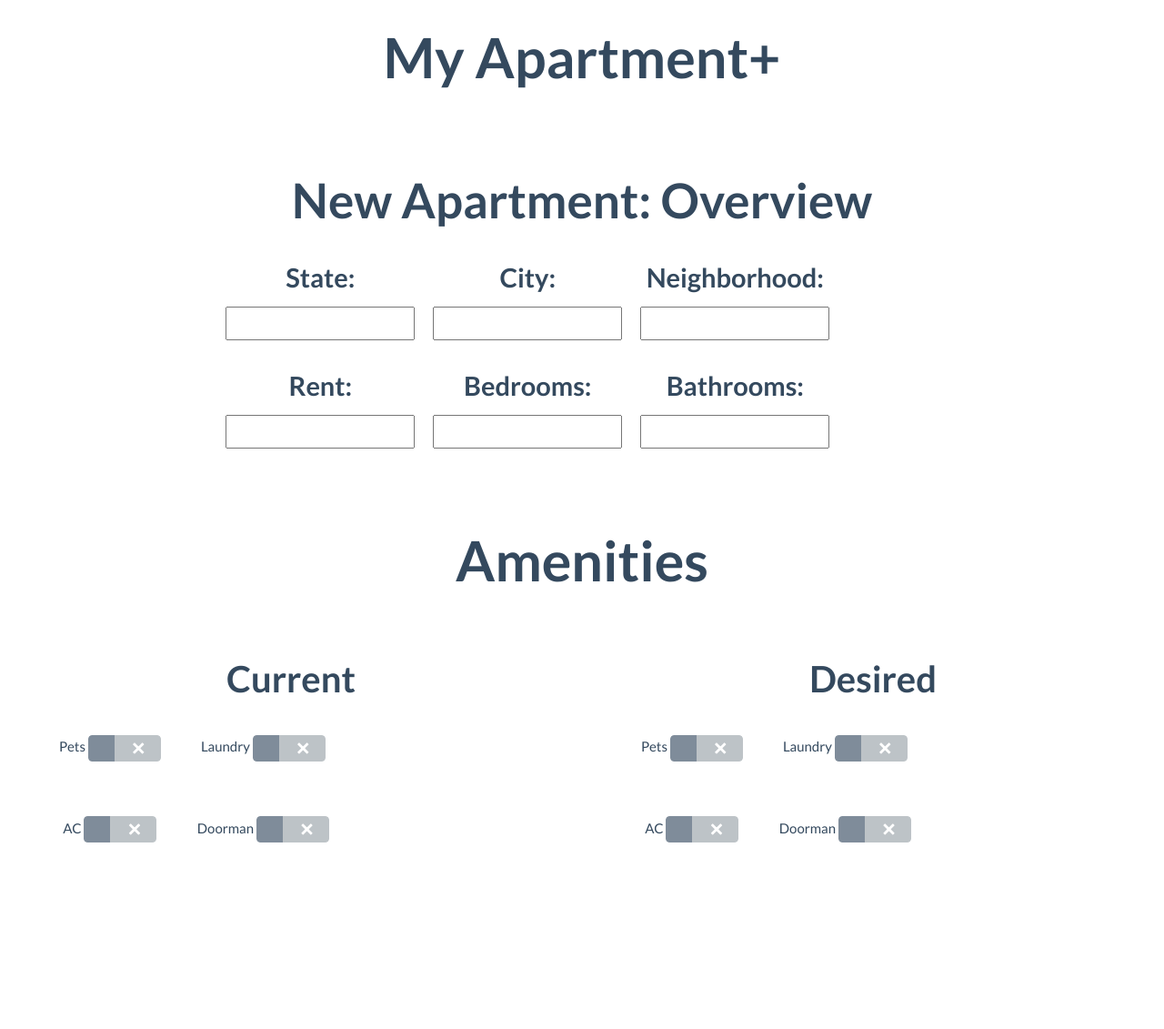
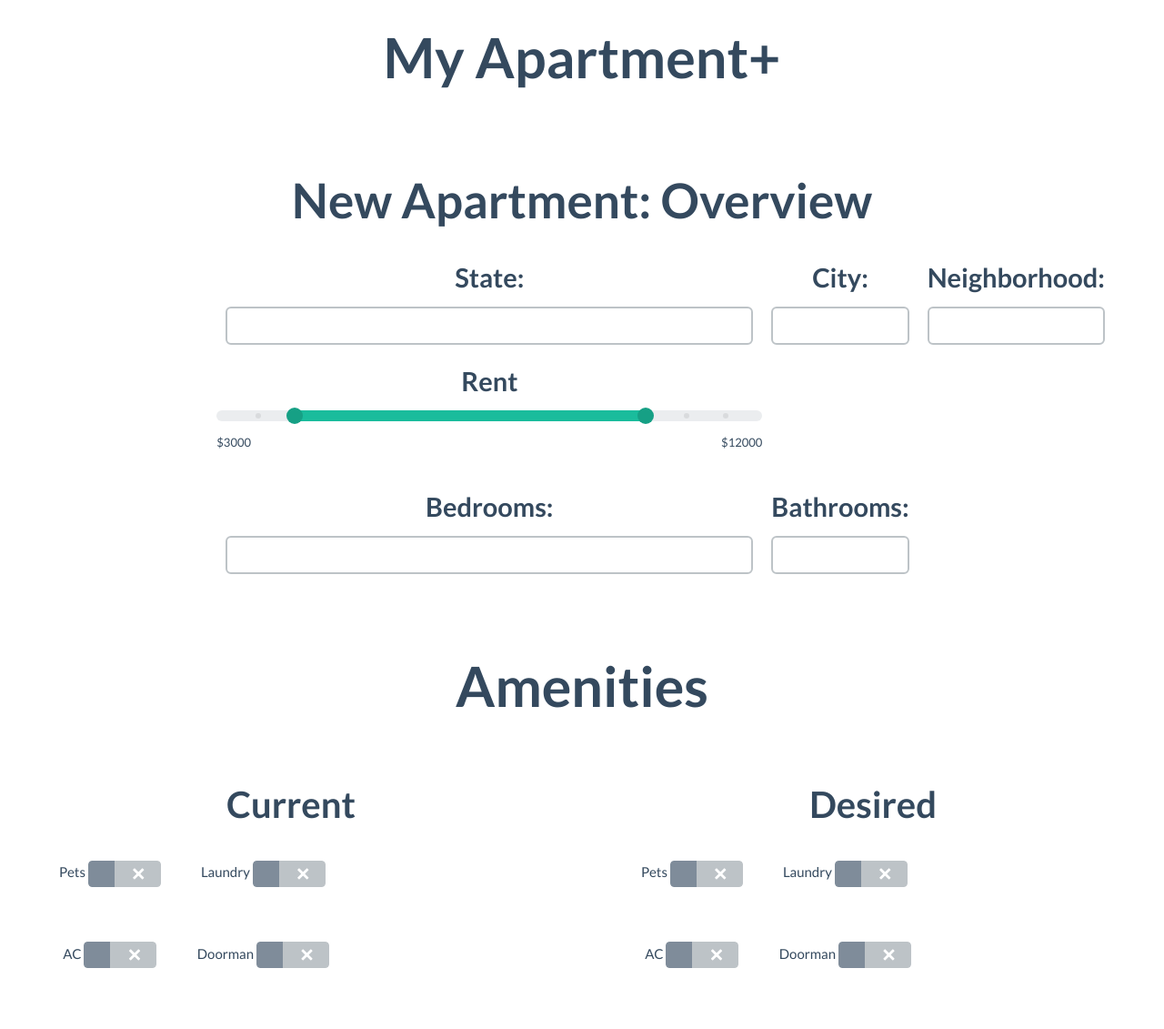
Before and after one commit to davidmoed/My_Apartment_Plus, a PHP site: page / in a window 1280 px wide. Shown: the whole page at 91% size. Before the commit the page ends 926 px from the top, so only its background shows below. Run offline with PHP 8.4, Linux system fonts and the light colour scheme.

Commit message:
Index Styling and Rent slider

```diff
--- a/css/custom.css
+++ b/css/custom.css
@@ -24,6 +24,10 @@ h2 {
 	text-align:center;
 }
 
+#rent-slider-size {
+	width:600px;
+}
+
 
 /* amenities section */
 .amenities {
--- a/index.html
+++ b/index.html
@@ -45,24 +45,34 @@
 					<table>
 						<tr>
 							<td class="basic-info-input">
-								<h4>State:</h4><input type="text" name="state"></input>
+								<h4>State:</h4><input type="text" name="state" class="form-control"></input>
 							</td>
 							<td class="basic-info-input">
-								<h4>City:</h4><input type="text" name="city"></input>
+								<h4>City:</h4><input type="text" name="city" class="form-control"></input>
 							</td>
 							<td class="basic-info-input">
-								<h4>Neighborhood:</h4><input type="text" name="neightborhood"></input>
+								<h4>Neighborhood:</h4><input type="text" name="neightborhood" class="form-control"></input>
+							</td>
+						</tr>
+						<tr>
+							<td>
+								<h4>Rent</h4>
+									  <label>
+										<div id="rent-slider-size">
+											<div id="slider3">
+											  <span class="ui-slider-value first"></span>
+											  <span class="ui-slider-value last"></span>
+											</div>
+										</div>
+									</label>
 							</td>
 						</tr>
 						<tr>
 							<td class="basic-info-input">
-								<h4>Rent:</h4><input type="text" name="rent"></input>
+								<h4>Bedrooms:</h4><input type="text" name="bedrooms" class="form-control"></input>
 							</td>
 							<td class="basic-info-input">
-								<h4>Bedrooms:</h4><input type="text" name="bedrooms"></input>
-							</td>
-							<td class="basic-info-input">
-								<h4>Bathrooms:</h4><input type="text" name="bathrooms"></input>
+								<h4>Bathrooms:</h4><input type="text" name="bathrooms" class="form-control"></input>
 							</td>
 						</tr>
 					</table>
@@ -195,6 +205,7 @@
 		<script src="js/flat-ui.min.js"></script>
 		<script src="js/flat-ui.js"></script>
 		<script src="js/application.js"></script>
+		<script src="js/slider.js"></script>
 
 		<script>
 		  videojs.options.flash.swf = "js/vendors/video-js.swf"
```
Also changed, not shown: js/slider.js (added, +30 -0 lines).
